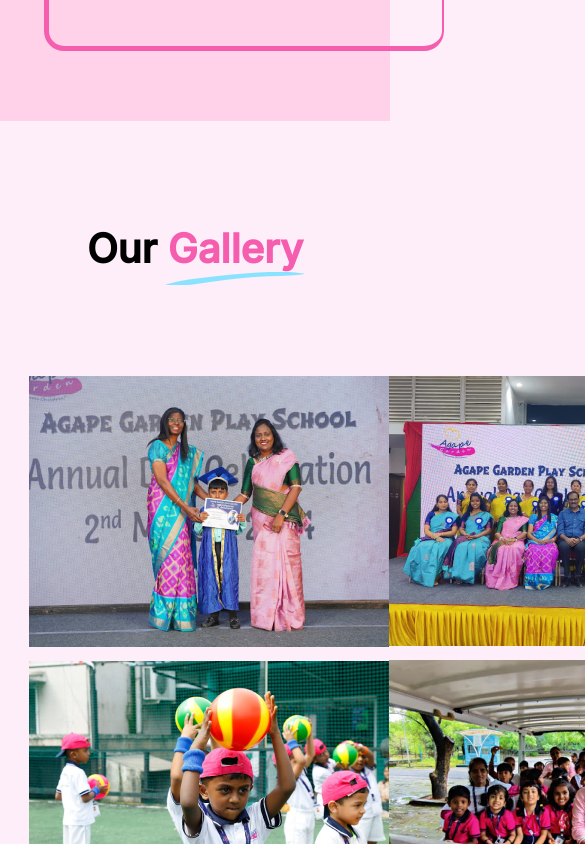
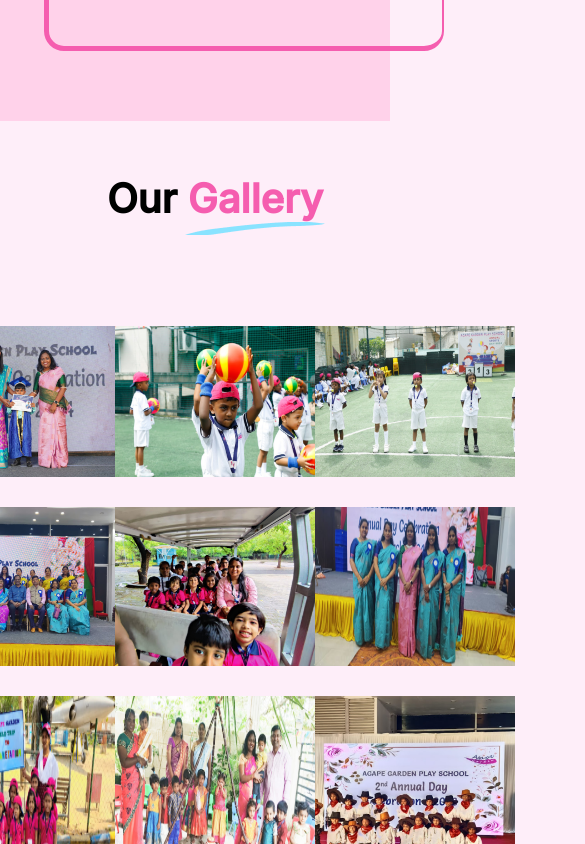
Before and after one commit to MadhavanAR/Agape-garden, a React (Create React App) app: page / in a window 390 px wide. Shown: the part 2800-3644 px from the top of the page, 585 px wide, since content can reach past the window. Built offline with nearby package versions, Linux system fonts and the light colour scheme.

Commit message:
updated gallery

```diff
--- a/src/gallery.css
+++ b/src/gallery.css
@@ -34,3 +34,27 @@
     font-weight: 400;
     cursor: pointer;
   }
+
+  @media (max-width: 576px) {
+    .gallery-container {
+    width: 100%; /* Full width on small screens */
+    padding: 20px; /* Reduce padding for small screens */
+    }
+    .gallery-images {
+    flex-direction: column; /* Stack images vertically */
+    align-items: center; /* Center images */
+    justify-content: center; /* Center images */
+    }
+    .column-1,
+    .column-2,
+    .column-3 {
+    width: 100%; /* Full width for each column */
+    display: flex;
+    justify-content: center; /* Center the images */
+    margin-bottom: 20px; /* Space between columns */
+    }
+    .gallery-images img {
+    width: 80%; /* Make images responsive and smaller */
+    max-width: 200px; /* Limit max width */
+    }
+    }
```
